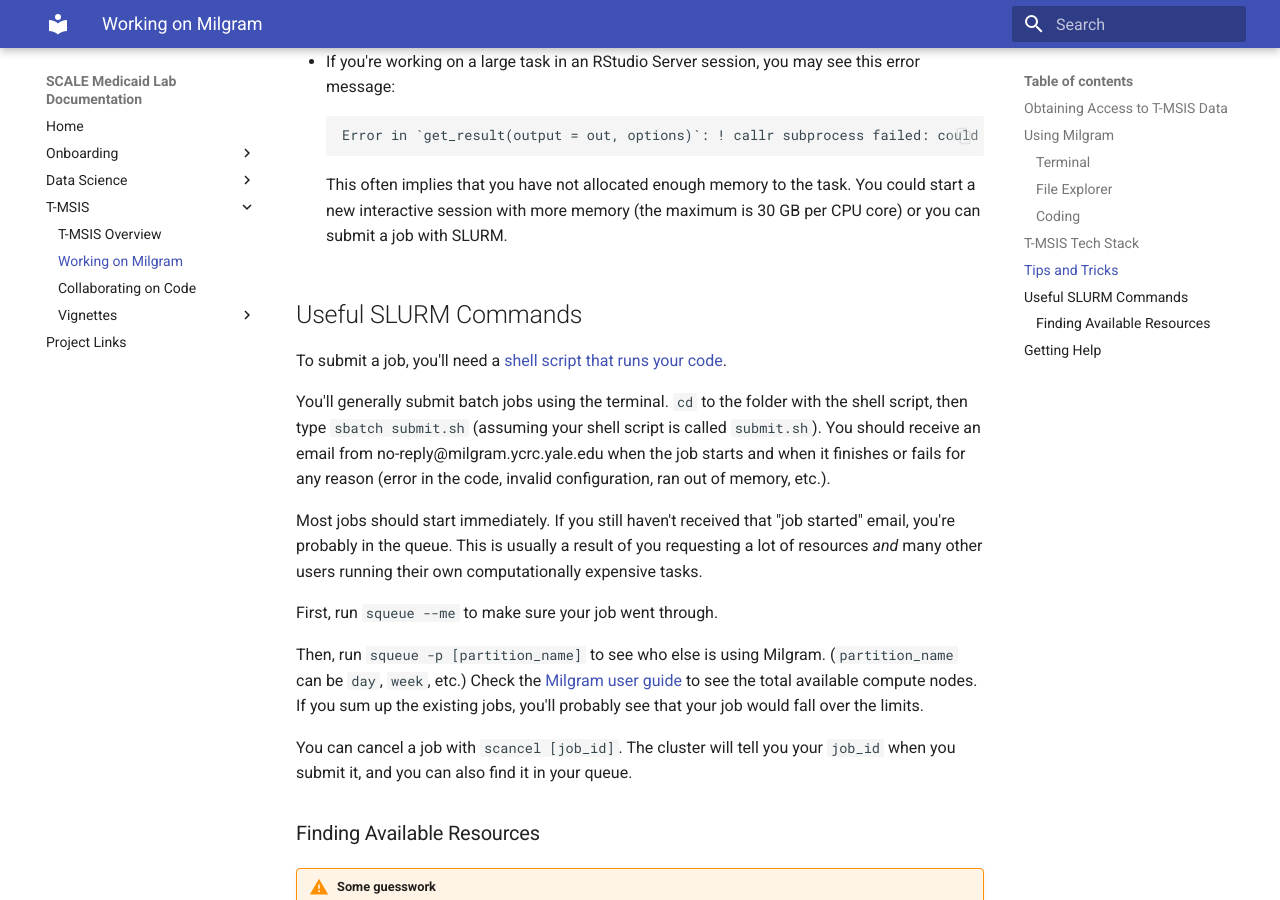
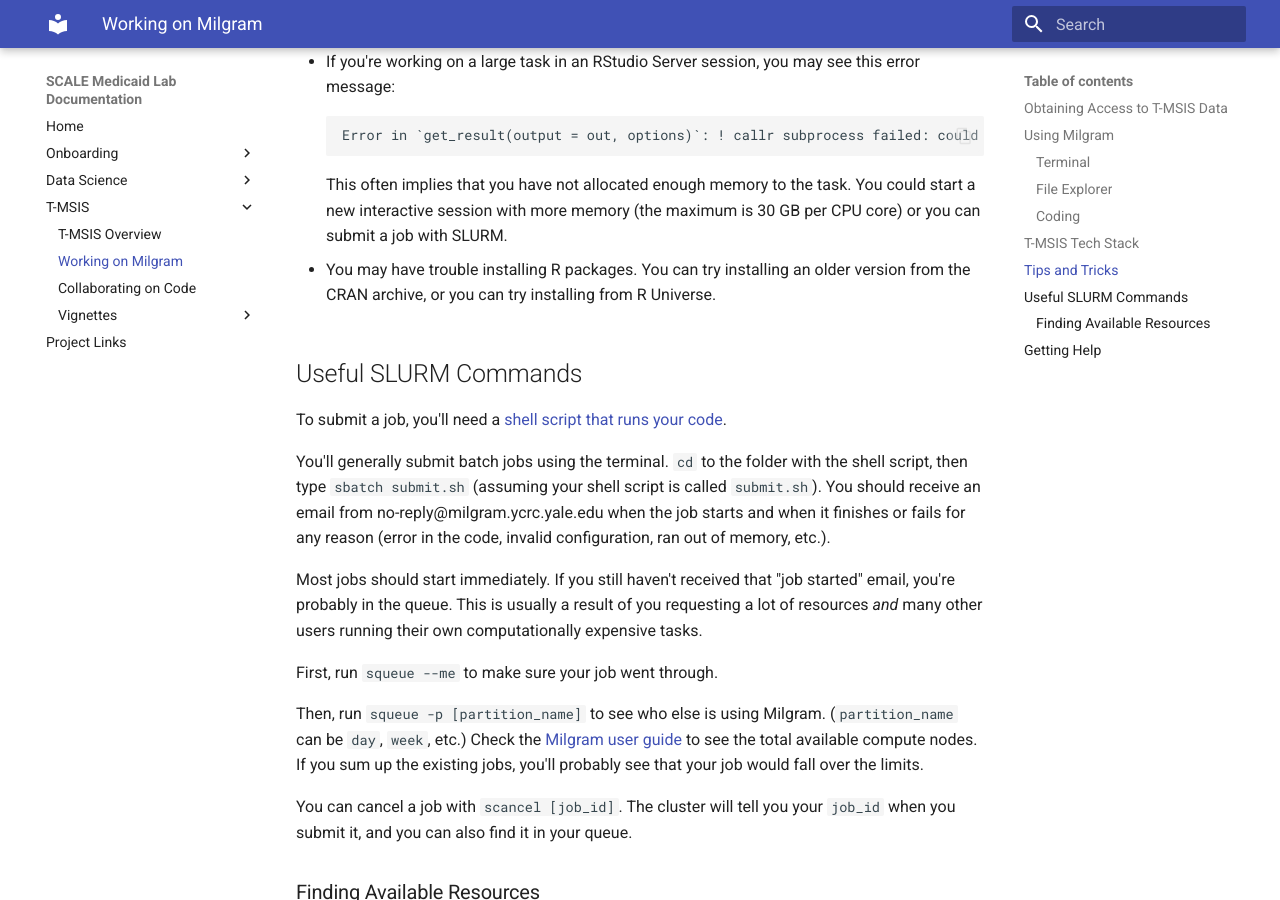
Before and after one commit to Yale-Medicaid/Documentation, an MkDocs documentation site: the page built from docs/tmsis/tmsis_getting_started.md, in a window 1280 px wide and 900 px high, scrolled down 2666 px. Built offline with MkDocs 1.6.1 and Material for MkDocs 9.7.7, drawn with Linux system fonts in a browser that asks for light colours.

Commit message:
r package issues

```diff
--- a/docs/tmsis/tmsis_getting_started.md
+++ b/docs/tmsis/tmsis_getting_started.md
@@ -73,6 +73,8 @@ If you haven't used Arrow or the parquet format before, first read [Hadley Wickh
 
 	This often implies that you have not allocated enough memory to the task. You could start a new interactive session with more memory (the maximum is 30 GB per CPU core) or you can submit a job with SLURM.
 
+- You may have trouble installing R packages. You can try installing an older version from the CRAN archive, or you can try installing from R Universe.
+
 ## Useful SLURM Commands
 
 To submit a job, you'll need a [shell script that runs your code](https://docs.ycrc.yale.edu/clusters-at-yale/job-scheduling/slurm-examples/).
```
